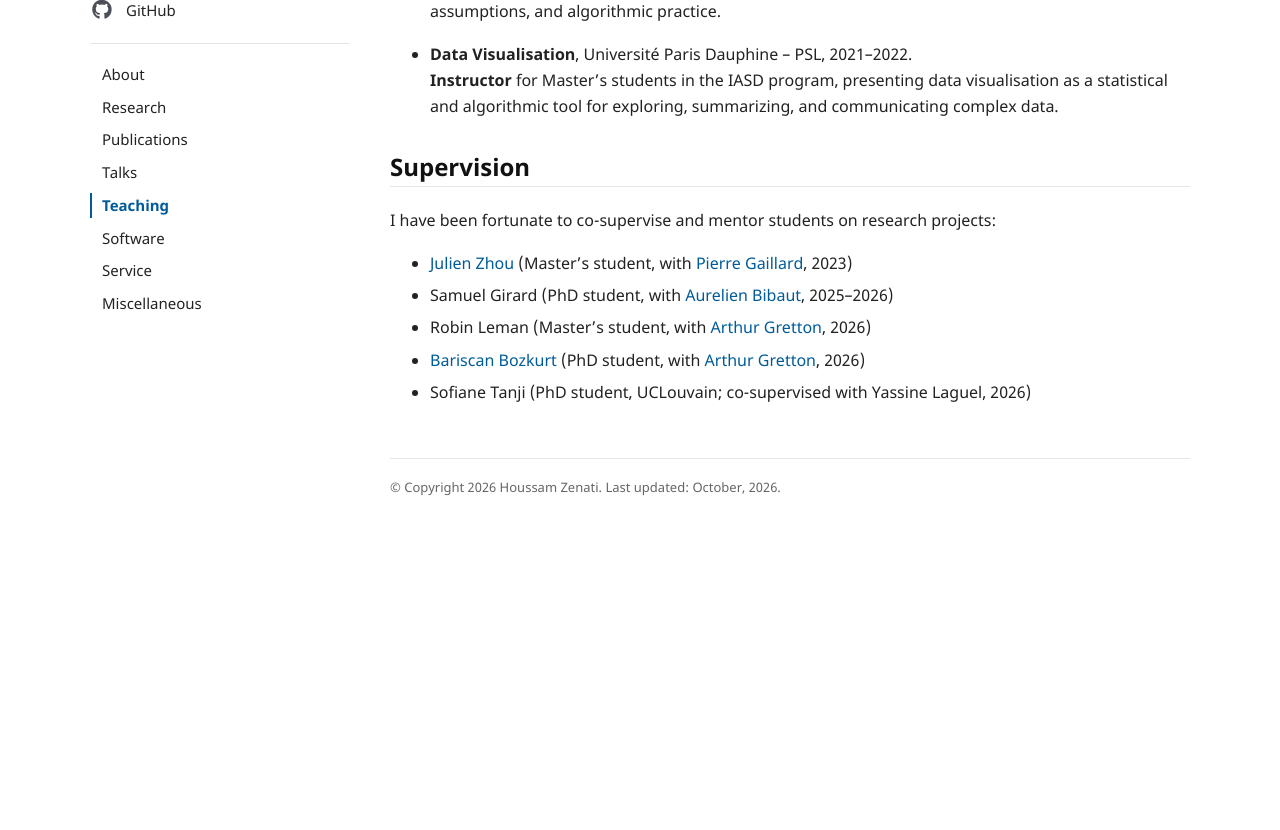
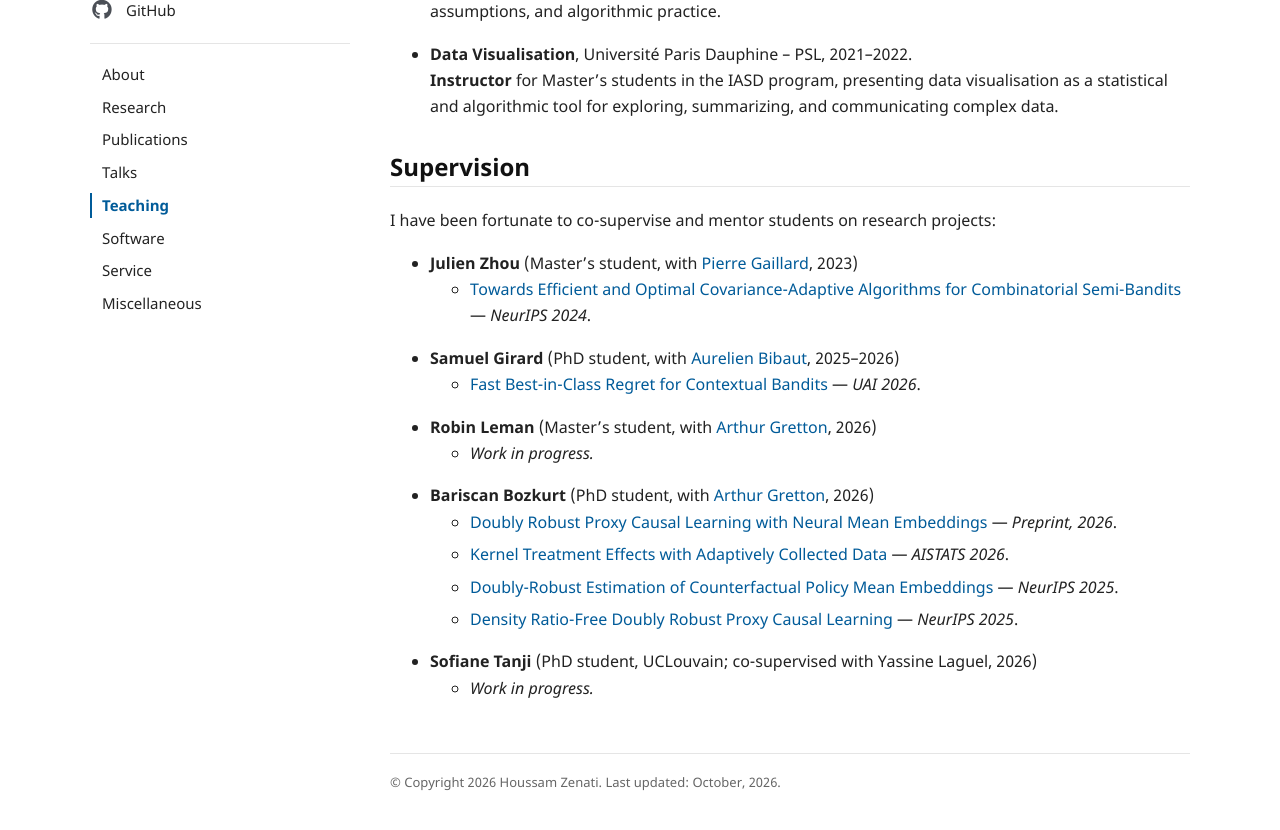
Before and after one commit to houssamzenati/houssamzenati.github.io, a Jekyll site: the page built from teaching.md, in a window 1280 px wide and 900 px high, scrolled down 654 px. Shown: the top 830 px of the window. Built offline with Jekyll 4.4.1, drawn with Linux system fonts in a browser that asks for light colours; a style sheet for code colours, icons or effects is not loaded; before the commit the page ends 1258 px from its top, so only the background shows below that.

Commit message:
Link student collaborations from supervision entries

```diff
--- a/teaching.md
+++ b/teaching.md
@@ -23,8 +23,21 @@ When teaching, I like to emphasize conceptual clarity, mathematical rigor, and a
 ## Supervision
 
 I have been fortunate to co-supervise and mentor students on research projects:
-- [Julien Zhou](https://jlnzhou.github.io/) (Master's student, with [Pierre Gaillard](https://pierre-gaillard.github.io/), 2023)
-- Samuel Girard (PhD student, with [Aurelien Bibaut](https://scholar.google.com/citations?user=N_8WC5oAAAAJ&hl=en), 2025--2026)
-- Robin Leman (Master's student, with [Arthur Gretton](https://www.gatsby.ucl.ac.uk/~gretton/), 2026)
-- [Bariscan Bozkurt](https://scholar.google.com/citations?user=bxD9hhUAAAAJ&hl=en) (PhD student, with [Arthur Gretton](https://www.gatsby.ucl.ac.uk/~gretton/), 2026)
-- Sofiane Tanji (PhD student, UCLouvain; co-supervised with Yassine Laguel, 2026)
+
+- [**Julien Zhou**](https://jlnzhou.github.io/) (Master's student, with [Pierre Gaillard](https://pierre-gaillard.github.io/), 2023)
+    - [Towards Efficient and Optimal Covariance-Adaptive Algorithms for Combinatorial Semi-Bandits](https://papers.nips.cc/paper_files/paper/2024/hash/3640a1997a4c9571cea9db2c82e1fc35-Abstract-Conference.html) — *NeurIPS 2024*.
+
+- **Samuel Girard** (PhD student, with [Aurelien Bibaut](https://scholar.google.com/citations?user=N_8WC5oAAAAJ&hl=en), 2025--2026)
+    - [Fast Best-in-Class Regret for Contextual Bandits](https://proceedings.mlr.press/v337/girard26a.html) — *UAI 2026*.
+
+- **Robin Leman** (Master's student, with [Arthur Gretton](https://www.gatsby.ucl.ac.uk/~gretton/), 2026)
+    - *Work in progress.*
+
+- [**Bariscan Bozkurt**](https://scholar.google.com/citations?user=bxD9hhUAAAAJ&hl=en) (PhD student, with [Arthur Gretton](https://www.gatsby.ucl.ac.uk/~gretton/), 2026)
+    - [Doubly Robust Proxy Causal Learning with Neural Mean Embeddings](https://arxiv.org/abs/2605.09514) — *Preprint, 2026*.
+    - [Kernel Treatment Effects with Adaptively Collected Data](https://proceedings.mlr.press/v300/zenati26a.html) — *AISTATS 2026*.
+    - [Doubly-Robust Estimation of Counterfactual Policy Mean Embeddings](https://proceedings.neurips.cc/paper_files/paper/2025/hash/49a77f5557668b87a568c2d9468d4d6b-Abstract-Conference.html) — *NeurIPS 2025*.
+    - [Density Ratio-Free Doubly Robust Proxy Causal Learning](https://papers.neurips.cc/paper_files/paper/2025/hash/55f6ba76cc449c993d357e7ec2b58dca-Abstract-Conference.html) — *NeurIPS 2025*.
+
+- **Sofiane Tanji** (PhD student, UCLouvain; co-supervised with Yassine Laguel, 2026)
+    - *Work in progress.*
```
